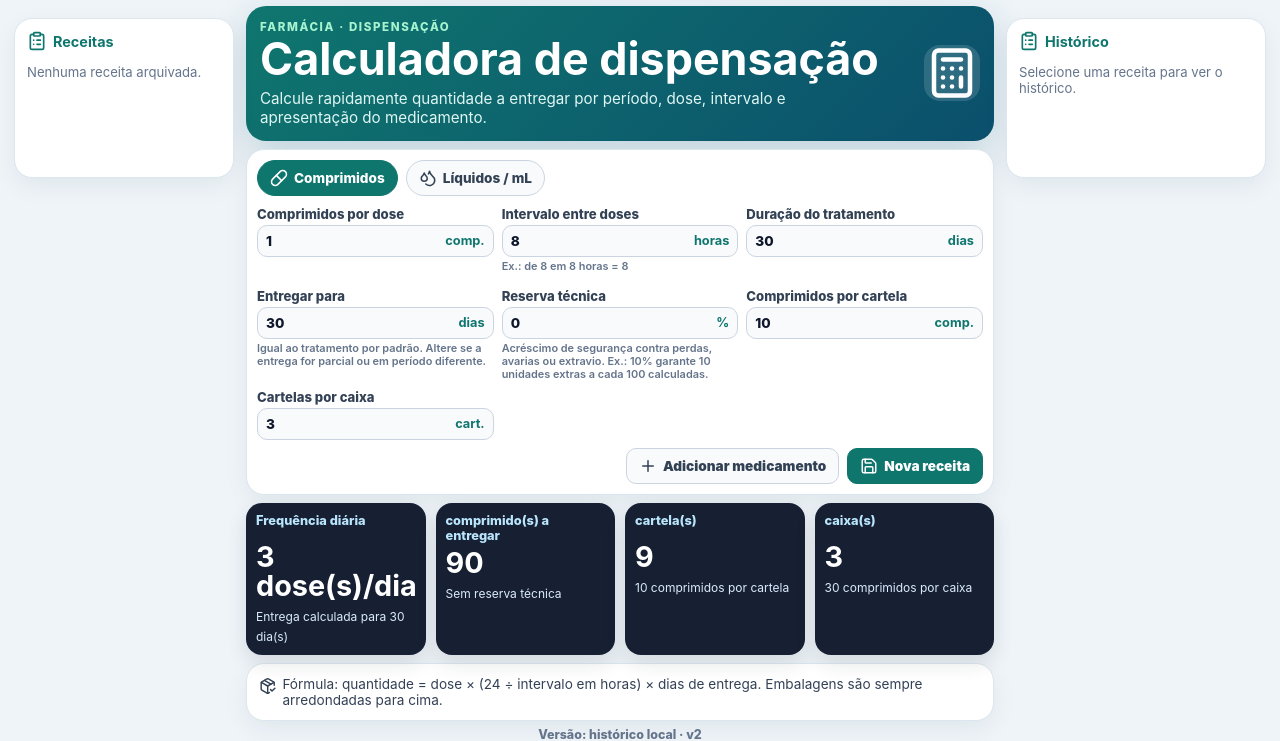
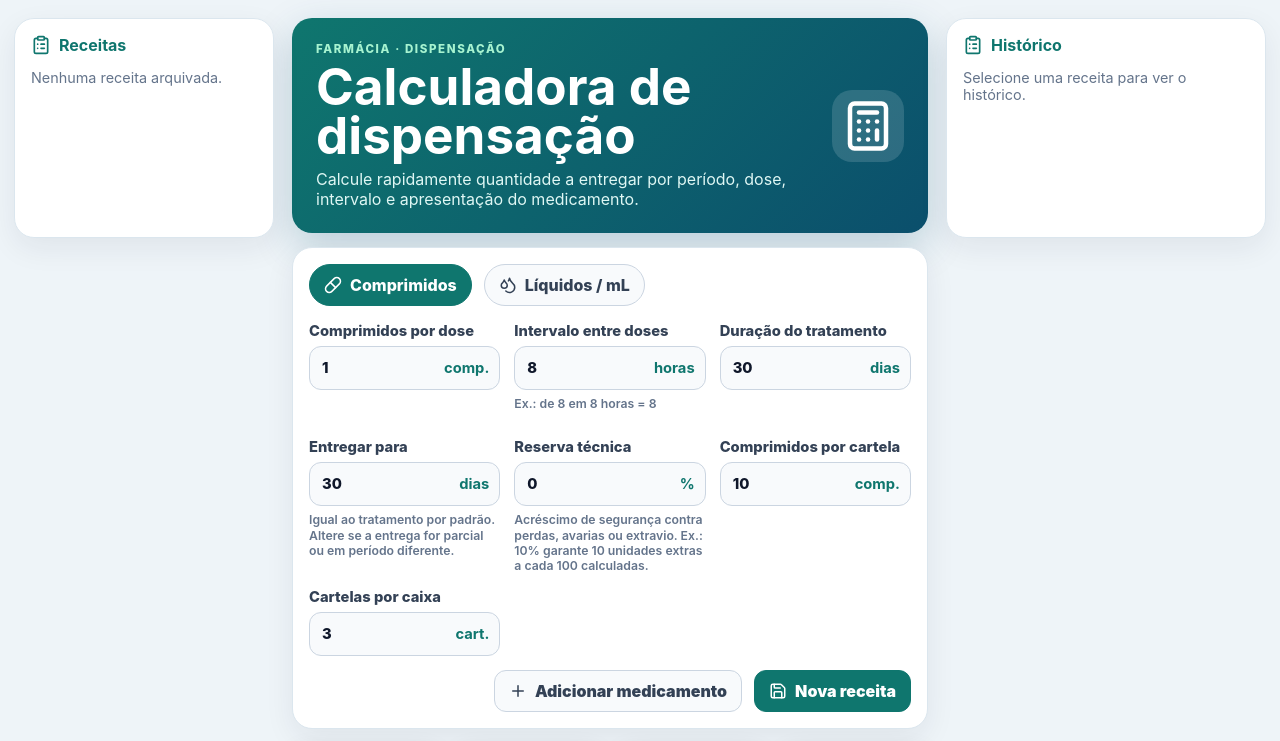
Before and after one commit to Loopstop/RemedCalc, a React (Vite) app: page / in a window 1280 px wide. Shown: the top 741 px of the page. Built offline with nearby package versions, Linux system fonts and the light colour scheme.

Commit message:
refactor: clean reimplementation of UI and layout
Co-authored-by: kiloconnect[bot] <240665456+kiloconnect[bot]@users.noreply.github.com>

```diff
--- a/src/main.jsx
+++ b/src/main.jsx
@@ -53,7 +53,7 @@ function ResultCard({ title, value, detail }) {
 function summarizeMedicine(medicine) {
   const type = medicine.mode === 'ml' ? 'Líquido' : 'Comprimido';
   const unit = medicine.mode === 'ml' ? 'mL' : 'comprimido(s)';
-  return `${type}: ${medicine.totalWithReserve} ${unit} por ${medicine.deliveryDays} dia(s), ${medicine.dose} ${medicine.mode === 'ml' ? 'mL' : 'comp.'} de ${medicine.intervalHours} em ${medicine.intervalHours} horas`;
+  return `${type}: ${medicine.deliveredTotal} ${unit} por ${medicine.deliveryDays} dia(s), ${medicine.dose} ${medicine.mode === 'ml' ? 'mL' : 'comp.'} de ${medicine.intervalHours} em ${medicine.intervalHours} horas`;
 }
 
 function App() {
@@ -93,6 +93,7 @@ function App() {
         dosesPerDay,
         total: roundUp(totalDoseUnits),
         totalWithReserve: roundUp(totalWithReserve),
+        deliveredTotal: mlPerBottle > 0 ? bottles * mlPerBottle : totalWithReserve,
         primaryLabel: 'mL a entregar',
         packageA: bottles,
         packageALabel: 'frasco(s)',
@@ -112,6 +113,7 @@ function App() {
       dosesPerDay,
       total: roundUp(totalDoseUnits),
       totalWithReserve: roundUp(totalWithReserve),
+      deliveredTotal: unitsPerBlister > 0 ? blisters * unitsPerBlister : totalWithReserve,
       primaryLabel: 'comprimido(s) a entregar',
       packageA: blisters,
       packageALabel: 'cartela(s)',
@@ -137,6 +139,7 @@ function App() {
     reservePercent: positiveNumber(form.reservePercent),
     total: result.total,
     totalWithReserve: result.totalWithReserve,
+    deliveredTotal: result.deliveredTotal,
     packageALabel: result.packageALabel,
     packageA: result.packageA,
     packageBLabel: result.packageBLabel,
@@ -233,7 +236,7 @@ function App() {
 
         <section className="results" aria-live="polite">
           <ResultCard title="Frequência diária" value={`${roundUp(result.dosesPerDay)} dose(s)/dia`} detail={`Entrega calculada para ${result.deliveryDays} dia(s)`} />
-          <ResultCard title={result.primaryLabel} value={result.totalWithReserve} detail={positiveNumber(form.reservePercent) ? `${result.total} sem reserva` : 'Sem reserva técnica'} />
+          <ResultCard title={result.primaryLabel} value={result.deliveredTotal} detail={`${positiveNumber(form.reservePercent) ? result.totalWithReserve : result.total} calculado`} />
           <ResultCard title={result.packageALabel} value={result.packageA} detail={result.packageADetail} />
           {!isMl && <ResultCard title={result.packageBLabel} value={result.packageB} detail={result.packageBDetail} />}
         </section>
@@ -242,7 +245,7 @@ function App() {
 
         <section className="formula">
           <PackageCheck size={20} />
-          <p>Fórmula: quantidade = dose × (24 ÷ intervalo em horas) × dias de entrega. Embalagens são sempre arredondadas para cima.</p>
+          <p>Fórmula: quantidade = dose × (24 ÷ intervalo em horas) × dias de entrega. As embalagens são arredondadas para cima, então a quantidade entregue pode ser maior que o cálculo exato.</p>
         </section>
 
         <p className="buildBadge">Versão: histórico local · v2</p>
--- a/src/styles.css
+++ b/src/styles.css
@@ -10,53 +10,53 @@ body { margin: 0; min-width: 320px; }
 button, input { font: inherit; }
 button { cursor: pointer; }
 
-.page { width: min(1480px, calc(100% - 28px)); margin: 0 auto; padding: 6px 0; }
-.appShell { display: grid; grid-template-columns: 220px minmax(0, 1fr) 260px; gap: 12px; align-items: start; }
+.page { width: min(1480px, calc(100% - 28px)); margin: 0 auto; padding: 18px 0; }
+.appShell { display: grid; grid-template-columns: 260px minmax(0, 1fr) 320px; gap: 18px; align-items: start; }
 .centerColumn { min-width: 0; }
-.hero { display: flex; justify-content: space-between; gap: 18px; align-items: center; margin-bottom: 8px; padding: 14px; border-radius: 20px; color: white; background: linear-gradient(135deg, #0f766e, #0b4f6c); box-shadow: 0 12px 36px rgba(11, 79, 108, .2); }
-.hero h1 { font-size: clamp(1.6rem, 3.5vw, 2.8rem); line-height: .95; margin: 4px 0 8px; }
-.hero p { max-width: 540px; margin: 0; color: #dff7f4; font-size: .95rem; }
+.hero { display: flex; justify-content: space-between; gap: 24px; align-items: center; margin-bottom: 14px; padding: 24px; border-radius: 20px; color: white; background: linear-gradient(135deg, #0f766e, #0b4f6c); box-shadow: 0 14px 40px rgba(11, 79, 108, .22); }
+.hero h1 { font-size: clamp(1.9rem, 4vw, 3.4rem); line-height: .95; margin: 6px 0 10px; }
+.hero p { max-width: 620px; margin: 0; color: #dff7f4; font-size: 1rem; }
 .eyebrow { text-transform: uppercase; letter-spacing: .14em; font-weight: 800; font-size: .72rem !important; color: #a7f3d0 !important; }
-.heroIcon { display: grid; place-items: center; min-width: 56px; height: 56px; border-radius: 16px; background: rgba(255,255,255,.14); }
-.panel, .formula, .historyPanel { background: white; border: 1px solid #dbe6ee; border-radius: 18px; box-shadow: 0 8px 24px rgba(23, 32, 51, .06); }
-.panel { padding: 10px; }
-.historyPanel { position: sticky; top: 18px; padding: 12px; min-height: 160px; }
-.panelTitle { display: flex; align-items: center; gap: 6px; margin-bottom: 8px; color: #0f766e; font-size: .9rem; }
-.recipeList { display: grid; gap: 8px; }
-.recipeButton { width: 100%; text-align: left; display: grid; gap: 2px; padding: 10px; border: 1px solid #dbe6ee; border-radius: 12px; color: #334155; background: #f8fafc; font-size: .85rem; }
+.heroIcon { display: grid; place-items: center; min-width: 72px; height: 72px; border-radius: 20px; background: rgba(255,255,255,.14); }
+.panel, .formula, .historyPanel { background: white; border: 1px solid #dbe6ee; border-radius: 20px; box-shadow: 0 10px 30px rgba(23, 32, 51, .07); }
+.panel { padding: 16px; }
+.historyPanel { position: sticky; top: 18px; padding: 16px; min-height: 220px; }
+.panelTitle { display: flex; align-items: center; gap: 8px; margin-bottom: 12px; color: #0f766e; }
+.recipeList { display: grid; gap: 10px; }
+.recipeButton { width: 100%; text-align: left; display: grid; gap: 4px; padding: 12px; border: 1px solid #dbe6ee; border-radius: 14px; color: #334155; background: #f8fafc; }
 .recipeButton.active { border-color: #0f766e; background: #ecfdf5; color: #0f766e; }
-.recipeButton span, .emptyText, .recipeDetail span, .medicineItem small, .currentBox p { color: #64748b; font-size: .82rem; }
-.tabs { display: flex; gap: 8px; flex-wrap: wrap; margin-bottom: 10px; }
-.tabs button { display: inline-flex; align-items: center; gap: 6px; padding: 8px 12px; border: 1px solid #cbd5e1; border-radius: 999px; background: #f8fafc; color: #334155; font-weight: 800; cursor: pointer; font-size: .85rem; }
+.recipeButton span, .emptyText, .recipeDetail span, .medicineItem small, .currentBox p { color: #64748b; font-size: .9rem; }
+.tabs { display: flex; gap: 12px; flex-wrap: wrap; margin-bottom: 16px; }
+.tabs button { display: inline-flex; align-items: center; gap: 8px; padding: 10px 14px; border: 1px solid #cbd5e1; border-radius: 999px; background: #f8fafc; color: #334155; font-weight: 800; cursor: pointer; }
 .tabs button.active { border-color: #0f766e; color: white; background: #0f766e; }
-.grid { display: grid; grid-template-columns: repeat(3, minmax(0, 1fr)); gap: 8px; }
-.field { display: flex; flex-direction: column; gap: 3px; font-weight: 800; color: #334155; font-size: .82rem; }
-.field small { min-height: 20px; color: #64748b; font-weight: 600; line-height: 1.2; }
-.inputWrap { display: flex; align-items: center; border: 1px solid #cbd5e1; background: #f8fafc; border-radius: 10px; overflow: hidden; }
-.inputWrap input { width: 100%; border: 0; outline: 0; padding: 7px 8px; background: transparent; color: #0f172a; font-size: .85rem; }
-.inputWrap strong { padding: 0 8px; color: #0f766e; white-space: nowrap; font-size: .8rem; }
-.actions { display: flex; justify-content: flex-end; gap: 8px; flex-wrap: wrap; margin-top: 8px; }
-.primaryAction, .secondaryAction { display: inline-flex; align-items: center; gap: 6px; padding: 8px 12px; border-radius: 10px; font-weight: 900; font-size: .85rem; }
+.grid { display: grid; grid-template-columns: repeat(3, minmax(0, 1fr)); gap: 14px; }
+.field { display: flex; flex-direction: column; gap: 6px; font-weight: 800; color: #334155; font-size: .92rem; }
+.field small { min-height: 28px; color: #64748b; font-weight: 600; line-height: 1.25; }
+.inputWrap { display: flex; align-items: center; border: 1px solid #cbd5e1; background: #f8fafc; border-radius: 12px; overflow: hidden; }
+.inputWrap input { width: 100%; border: 0; outline: 0; padding: 12px; background: transparent; color: #0f172a; }
+.inputWrap strong { padding: 0 10px; color: #0f766e; white-space: nowrap; }
+.actions { display: flex; justify-content: flex-end; gap: 12px; flex-wrap: wrap; margin-top: 14px; }
+.primaryAction, .secondaryAction { display: inline-flex; align-items: center; gap: 8px; padding: 10px 14px; border-radius: 12px; font-weight: 900; }
 .primaryAction { border: 1px solid #0f766e; background: #0f766e; color: white; }
 .secondaryAction { border: 1px solid #cbd5e1; background: #f8fafc; color: #334155; }
-.results { display: grid; grid-template-columns: repeat(4, minmax(0, 1fr)); gap: 10px; margin: 8px 0; }
-.resultCard { min-height: 80px; padding: 10px; border-radius: 16px; background: #172033; color: white; box-shadow: 0 8px 20px rgba(23, 32, 51, .12); }
-.resultCard span { display: block; min-height: 24px; color: #bae6fd; font-weight: 800; font-size: .8rem; }
-.resultCard strong { display: block; margin: 6px 0 4px; font-size: clamp(1.2rem, 2.5vw, 1.8rem); line-height: 1; }
-.resultCard small { color: #dbeafe; font-size: .75rem; }
-.warning { padding: 8px 10px; border-radius: 10px; color: #854d0e; background: #fef3c7; border: 1px solid #facc15; font-weight: 800; font-size: .85rem; }
-.formula { display: flex; align-items: flex-start; gap: 6px; margin-top: 8px; padding: 12px; color: #334155; font-size: .85rem; }
+.results { display: grid; grid-template-columns: repeat(4, minmax(0, 1fr)); gap: 14px; margin: 14px 0; }
+.resultCard { min-height: 108px; padding: 16px; border-radius: 18px; background: #172033; color: white; box-shadow: 0 10px 24px rgba(23, 32, 51, .14); }
+.resultCard span { display: block; color: #bae6fd; font-weight: 800; }
+.resultCard strong { display: block; margin: 8px 0 6px; font-size: clamp(1.6rem, 3vw, 2.4rem); line-height: 1; }
+.resultCard small { color: #dbeafe; }
+.warning { padding: 12px 14px; border-radius: 12px; color: #854d0e; background: #fef3c7; border: 1px solid #facc15; font-weight: 800; }
+.formula { display: flex; align-items: flex-start; gap: 10px; margin-top: 14px; padding: 14px; color: #334155; }
 .formula p { margin: 0; }
-.buildBadge { margin: 6px 0 0; text-align: center; color: #64748b; font-size: .78rem; font-weight: 800; }
-.currentBox { margin-bottom: 10px; padding: 8px; border-radius: 12px; background: #f0fdfa; border: 1px solid #99f6e4; }
-.currentBox p { margin: 6px 0 0; line-height: 1.2; font-size: .82rem; }
-.recipeDetail h2 { margin: 0 0 3px; color: #172033; font-size: .95rem; }
-.medicineItem { margin-top: 10px; padding: 8px; border: 1px solid #dbe6ee; border-radius: 12px; background: #f8fafc; }
-.medicineItem h3 { margin: 0 0 4px; color: #0f766e; font-size: .9rem; }
-.medicineItem p { margin: 0 0 6px; color: #334155; line-height: 1.2; font-size: .82rem; }
+.buildBadge { margin: 10px 0 0; text-align: center; color: #64748b; font-size: .85rem; font-weight: 800; }
+.currentBox { margin-bottom: 14px; padding: 12px; border-radius: 14px; background: #f0fdfa; border: 1px solid #99f6e4; }
+.currentBox p { margin: 6px 0 0; line-height: 1.35; }
+.recipeDetail h2 { margin: 0 0 4px; color: #172033; }
+.medicineItem { margin-top: 12px; padding: 12px; border: 1px solid #dbe6ee; border-radius: 14px; background: #f8fafc; }
+.medicineItem h3 { margin: 0 0 6px; color: #0f766e; }
+.medicineItem p { margin: 0 0 8px; color: #334155; line-height: 1.35; }
 
 @media (max-width: 1180px) {
-  .appShell { grid-template-columns: 200px minmax(0, 1fr); }
+  .appShell { grid-template-columns: 220px minmax(0, 1fr); }
   .detailPanel { grid-column: 1 / -1; position: static; }
 }
 
@@ -68,8 +68,8 @@ button { cursor: pointer; }
 }
 
 @media (max-width: 560px) {
-  .page { width: min(100% - 20px, 1480px); padding: 6px 0; }
-  .hero, .panel, .historyPanel { padding: 12px; border-radius: 16px; }
+  .page { width: min(100% - 20px, 1480px); padding: 12px 0; }
+  .hero, .panel, .historyPanel { padding: 14px; border-radius: 16px; }
   .tabs button, .primaryAction, .secondaryAction { width: 100%; justify-content: center; }
   .grid, .results { grid-template-columns: 1fr; }
 }
```
Also changed, not shown: 4 other files (tests, documents, lock files or other folders).
